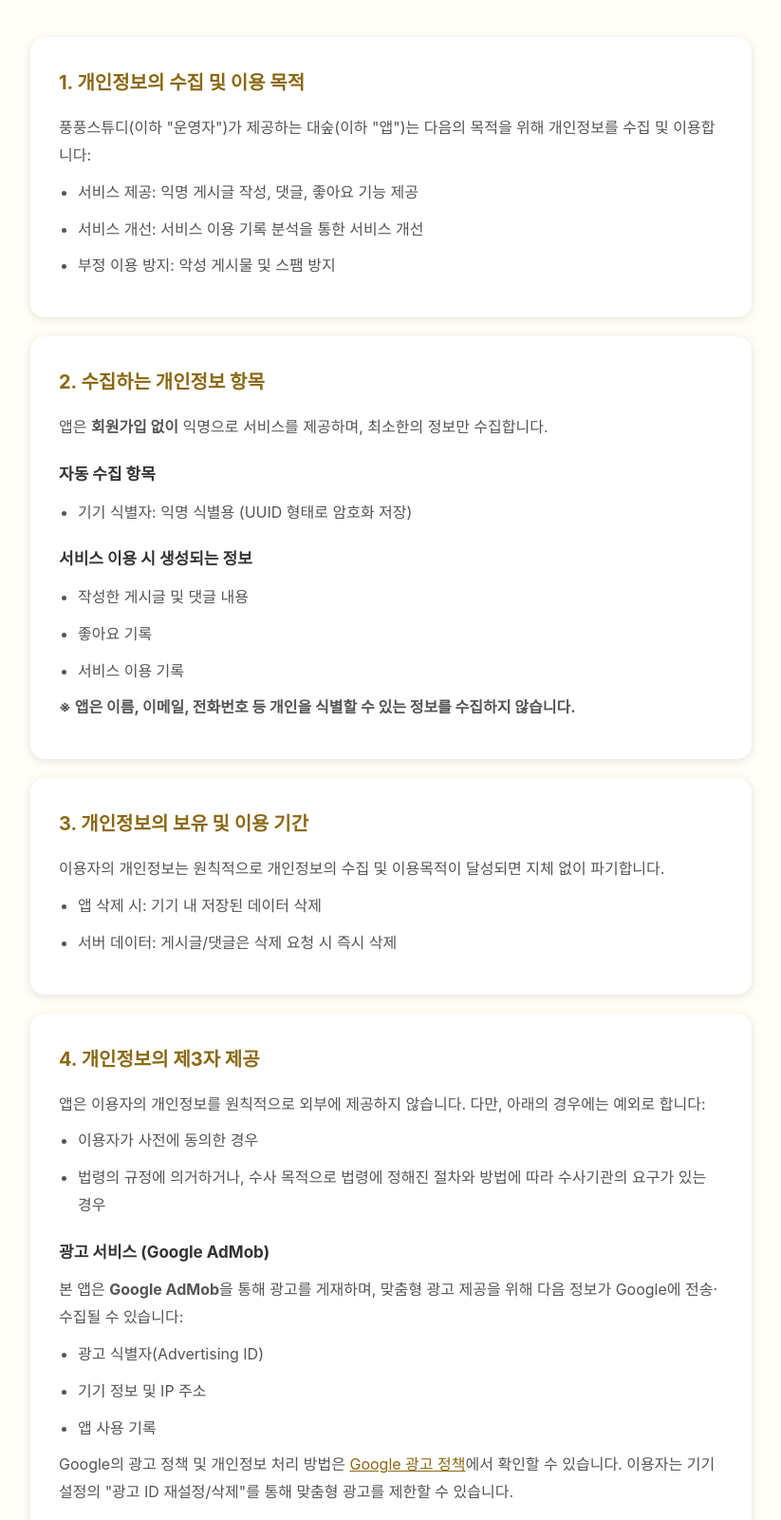
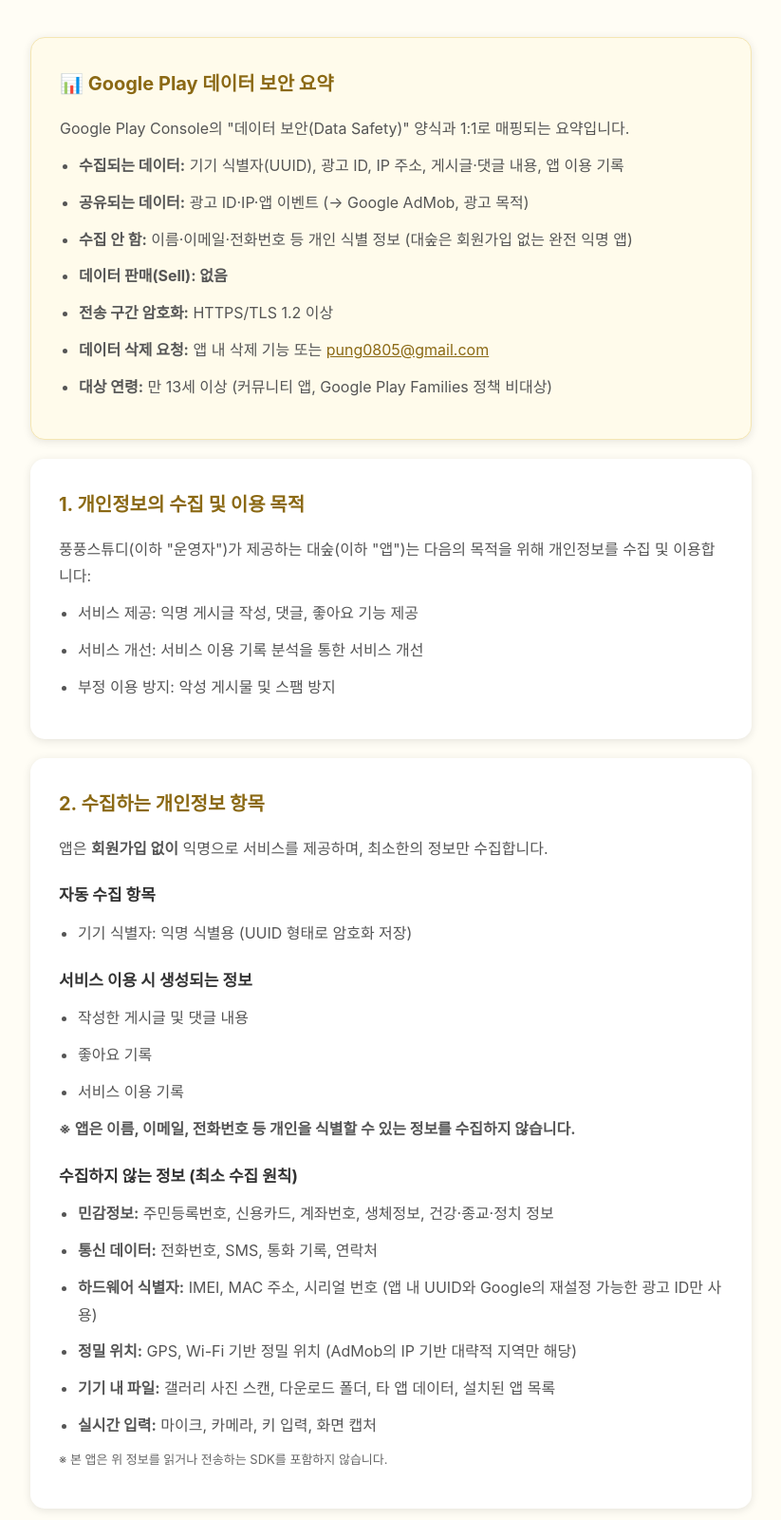
Before and after one commit to pungpung22/daesoop-policy, a plain HTML site: page privacy.html in a window 1280 px wide. Shown: the part 180-1780 px from the top of the page at 95% size, without its empty margins (228-1051 px from the left). Drawn offline with Linux system fonts and the light colour scheme.

Commit message:
docs: 구글 정책 준수 강화 - Data Safety 요약, AdMob 파트너, 최소수집, 계정삭제
- Google Play Data Safety 요약 섹션 추가
- 수집하지 않는 정보(IMEI/MAC/연락처/정밀위치 등) 명시
- AdMob 파트너 목록 공식 링크 추가
- Google Play 계정삭제 요구사항 준수 경로 명시

Co-Authored-By: Claude Opus 4.7 (1M context) <noreply@anthropic.com>

```diff
--- a/privacy.html
+++ b/privacy.html
@@ -81,6 +81,20 @@
     </div>
 
     <div class="container">
+        <div class="card" style="background:#FFFBEB; border:1px solid #F5E6B3;">
+            <h2>📊 Google Play 데이터 보안 요약</h2>
+            <p>Google Play Console의 "데이터 보안(Data Safety)" 양식과 1:1로 매핑되는 요약입니다.</p>
+            <ul>
+                <li><strong>수집되는 데이터:</strong> 기기 식별자(UUID), 광고 ID, IP 주소, 게시글·댓글 내용, 앱 이용 기록</li>
+                <li><strong>공유되는 데이터:</strong> 광고 ID·IP·앱 이벤트 (→ Google AdMob, 광고 목적)</li>
+                <li><strong>수집 안 함:</strong> 이름·이메일·전화번호 등 개인 식별 정보 (대숲은 회원가입 없는 완전 익명 앱)</li>
+                <li><strong>데이터 판매(Sell): 없음</strong></li>
+                <li><strong>전송 구간 암호화:</strong> HTTPS/TLS 1.2 이상</li>
+                <li><strong>데이터 삭제 요청:</strong> 앱 내 삭제 기능 또는 <a href="mailto:pung0805@gmail.com" style="color:#8B6914;">pung0805@gmail.com</a></li>
+                <li><strong>대상 연령:</strong> 만 13세 이상 (커뮤니티 앱, Google Play Families 정책 비대상)</li>
+            </ul>
+        </div>
+
         <div class="card">
             <h2>1. 개인정보의 수집 및 이용 목적</h2>
             <p>풍풍스튜디(이하 "운영자")가 제공하는 대숲(이하 "앱")는 다음의 목적을 위해 개인정보를 수집 및 이용합니다:</p>
@@ -105,6 +119,17 @@
                 <li>서비스 이용 기록</li>
             </ul>
             <p><strong>※ 앱은 이름, 이메일, 전화번호 등 개인을 식별할 수 있는 정보를 수집하지 않습니다.</strong></p>
+
+            <h3>수집하지 않는 정보 (최소 수집 원칙)</h3>
+            <ul>
+                <li><strong>민감정보:</strong> 주민등록번호, 신용카드, 계좌번호, 생체정보, 건강·종교·정치 정보</li>
+                <li><strong>통신 데이터:</strong> 전화번호, SMS, 통화 기록, 연락처</li>
+                <li><strong>하드웨어 식별자:</strong> IMEI, MAC 주소, 시리얼 번호 (앱 내 UUID와 Google의 재설정 가능한 광고 ID만 사용)</li>
+                <li><strong>정밀 위치:</strong> GPS, Wi-Fi 기반 정밀 위치 (AdMob의 IP 기반 대략적 지역만 해당)</li>
+                <li><strong>기기 내 파일:</strong> 갤러리 사진 스캔, 다운로드 폴더, 타 앱 데이터, 설치된 앱 목록</li>
+                <li><strong>실시간 입력:</strong> 마이크, 카메라, 키 입력, 화면 캡처</li>
+            </ul>
+            <p class="note" style="font-size:13px; color:#666;">※ 본 앱은 위 정보를 읽거나 전송하는 SDK를 포함하지 않습니다.</p>
         </div>
 
         <div class="card">
@@ -131,6 +156,13 @@
                 <li>앱 사용 기록</li>
             </ul>
             <p>Google의 광고 정책 및 개인정보 처리 방법은 <a href="https://policies.google.com/technologies/ads" target="_blank" style="color:#8B6914;">Google 광고 정책</a>에서 확인할 수 있습니다. 이용자는 기기 설정의 "광고 ID 재설정/삭제"를 통해 맞춤형 광고를 제한할 수 있습니다.</p>
+
+            <h3>AdMob 광고 파트너</h3>
+            <p>AdMob은 Google이 승인한 제3자 광고 네트워크(예: Meta Audience Network, AppLovin, Unity Ads 등)를 통해 입찰·중개할 수 있습니다.</p>
+            <ul>
+                <li><a href="https://support.google.com/admob/answer/9012903" target="_blank" style="color:#8B6914;">Google 인증 광고 구매자 및 공급 파트너 목록</a></li>
+                <li><a href="https://policies.google.com/technologies/partner-sites" target="_blank" style="color:#8B6914;">Google 파트너 사이트 및 앱의 정보 수집 방법</a></li>
+            </ul>
         </div>
 
         <div class="card">
@@ -149,6 +181,14 @@
                 <li>자신이 작성한 게시글/댓글 삭제</li>
                 <li>앱 삭제를 통한 기기 데이터 삭제</li>
                 <li>이메일(pung0805@gmail.com)을 통한 데이터 삭제 요청</li>
+            </ul>
+
+            <h3>계정 및 데이터 삭제 (Google Play 요구사항 준수)</h3>
+            <p>Google Play 「계정 삭제」 요구사항(<a href="https://support.google.com/googleplay/android-developer/answer/13327111" target="_blank" style="color:#8B6914;">공식 가이드</a>)에 따라 다음 경로로 데이터 삭제를 요청할 수 있습니다.</p>
+            <ul>
+                <li><strong>앱 내 삭제:</strong> 자신이 작성한 게시글·댓글은 각 항목에서 직접 삭제 가능</li>
+                <li><strong>웹 삭제 요청:</strong> <a href="account-deletion.html" style="color:#8B6914;">계정 삭제 안내 페이지</a></li>
+                <li><strong>이메일 삭제 요청:</strong> <a href="mailto:pung0805@gmail.com" style="color:#8B6914;">pung0805@gmail.com</a> (영업일 기준 3일 이내 처리)</li>
             </ul>
         </div>
 
```
